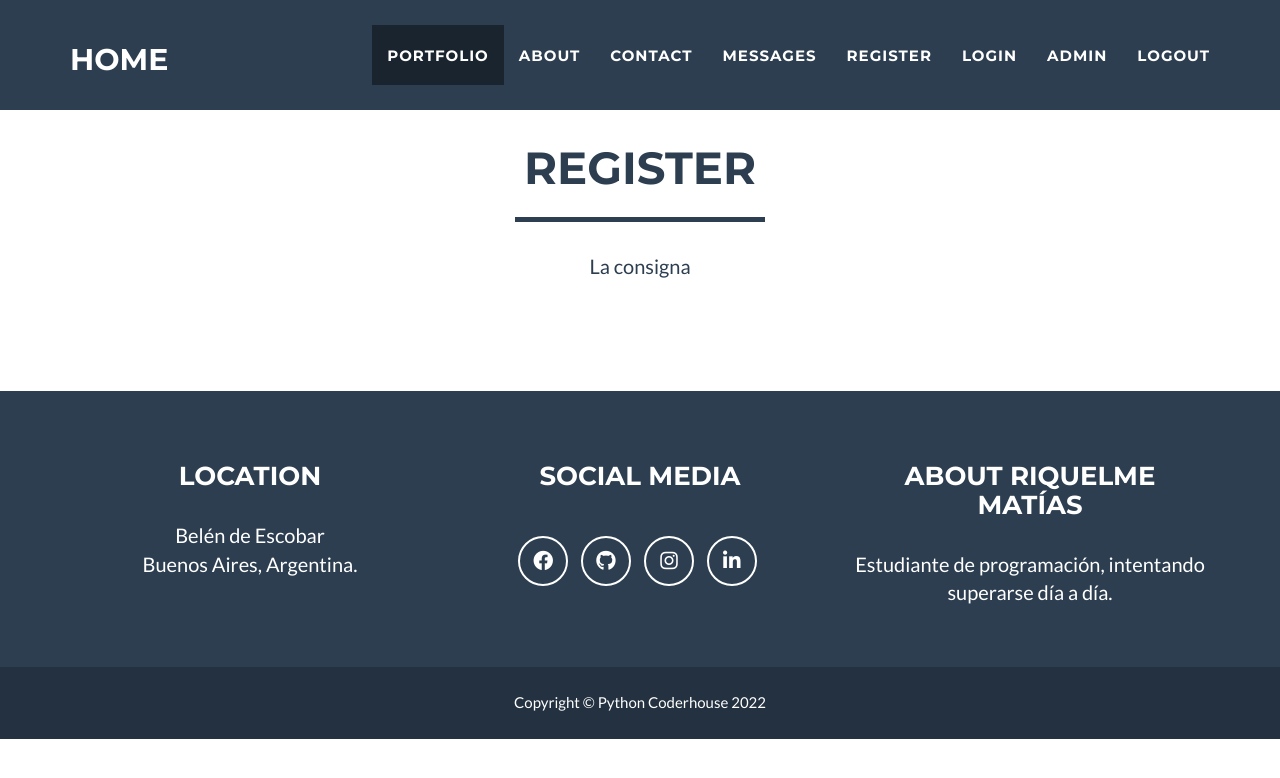
After one commit to riquelmematias7/Coderhouse_Python_Riquelme_Matias, a Django app: page /blogapp/register/ in a window 1280 px wide. The commit adds this page. Shown: the top 778 px of the page. Run offline with Django 4.2, Linux system fonts and the light colour scheme; some libraries are stand-ins or nearby versions.

Commit message:
actualizacion

```diff
--- a/blog/urls.py
+++ b/blog/urls.py
@@ -14,14 +14,10 @@ Including another URLconf
     2. Add a URL to urlpatterns:  path('blog/', include('blog.urls'))
 """
 from django.contrib import admin
-from django.urls import path
-from blogapp import views
-from django.contrib.staticfiles.urls import staticfiles_urlpatterns
+from django.urls import path, include
+from blogapp.views import *
 
 urlpatterns = [
     path('admin/', admin.site.urls),
-    path('', views.index),
-    path('login/', views.login),
-    path('logout/', views.logout),
-    path('register/', views.register),
-]
+    path('blogapp/', include('blogapp.urls')),
+   ]
--- /dev/null
+++ b/blogapp/templates/blogapp/register.html
@@ -0,0 +1,176 @@
+<!DOCTYPE html>
+<html lang="en">
+<head>
+    {% load static %}
+    <meta charset="utf-8">
+    <meta http-equiv="X-UA-Compatible" content="IE=edge">
+    <meta name="viewport" content="width=device-width, initial-scale=1">
+    <meta name="description" content="">
+    <meta name="author" content="">
+
+    <title>Python 2022 - Riquelme Matías</title>
+
+    <!-- Bootstrap Core CSS - Uses Bootswatch Flatly Theme: http://bootswatch.com/flatly/ -->
+    <link href="{% static 'blogapp/css/bootstrap.css' %}" rel="stylesheet">
+
+    <!-- Custom CSS -->
+    <link href="{% static 'blogapp/css/freelancer.css' %}" rel="stylesheet">
+
+    <!-- Custom Fonts -->
+    <link href="{% static 'blogapp/font-awesome/css/font-awesome.min.css' %}" rel="stylesheet" type="text/css">
+    <link href="http://fonts.googleapis.com/css?family=Montserrat:400,700" rel="stylesheet" type="text/css">
+    <link href="http://fonts.googleapis.com/css?family=Lato:400,700,400italic,700italic" rel="stylesheet" type="text/css">
+    <link rel="stylesheet" href="https://cdnjs.cloudflare.com/ajax/libs/font-awesome/6.2.1/css/all.min.css">
+
+    <!-- WARNING: Respond.js doesn't work if you view the page via file:// -->
+    <!--[if lt IE 9]>
+        <script src="https://oss.maxcdn.com/libs/html5shiv/3.7.0/html5shiv.js"></script>
+        <script src="https://oss.maxcdn.com/libs/respond.js/1.4.2/respond.min.js"></script>
+    <![endif]-->
+    <!-- HTML5 Shim and Respond.js IE8 support of HTML5 elements and media queries -->
+    <!-- HTML5 Shim and Respond.js IE8 support of HTML5 elements and media queries -->
+
+</head>
+
+<body id="page-top" class="index">
+
+    <!-- Navigation -->
+    <nav class="navbar navbar-default navbar-fixed-top">
+        <div class="container">
+            <!-- Brand and toggle get grouped for better mobile display -->
+            <div class="navbar-header page-scroll">
+                <button type="button" class="navbar-toggle" data-toggle="collapse" data-target="#bs-example-navbar-collapse-1">
+                    <span class="sr-only">Toggle navigation</span>
+                    <span class="icon-bar"></span>
+                    <span class="icon-bar"></span>
+                    <span class="icon-bar"></span>
+                </button>
+                <a class="navbar-brand" href="{% url 'home'%}">Home</a>
+            </div>
+
+            <!-- Collect the nav links, forms, and other content for toggling -->
+            <div class="collapse navbar-collapse" id="bs-example-navbar-collapse-1">
+                <ul class="nav navbar-nav navbar-right">
+                    <li class="hidden">
+                        <a href="#page-top"></a>
+                    </li>
+                    <li class="page-scroll">
+                        <a href="#portfolio">Portfolio</a>
+                    </li>
+                    <li class="page-scroll">
+                        <a href="#about">About</a>
+                    </li>
+                    <li class="page-scroll">
+                        <a href="#contact">Contact</a>
+                    </li>
+                    <li class="page-top">
+                        <a href="{% url 'messages'%}">Messages</a>
+                    </li>
+                    <li class="page-top">
+                        <a href="{% url 'register'%}">Register</a>
+                    </li>
+                    <li class="page-top">
+                        <a href="{% url 'login'%}">Login</a>
+                    </li>
+                    <li class="page-top">
+                        <a href="/admin/">Admin</a>
+                    </li>
+                    <li class="page-top">
+                        <a href="{% url 'logout'%}">Logout</a>
+                    </li>
+                </ul>
+            </div>
+            <!-- /.navbar-collapse -->
+        </div>
+        <!-- /.container-fluid -->
+    </nav>
+
+    <!-- Header -->
+    <header>
+        <br></br>
+    </header>
+
+    <!-- Portfolio Grid Section -->
+    <section id="portfolio">
+        <div class="container">
+            <div class="row">
+                <div class="col-lg-12 text-center">
+                    <h2>Register</h2>
+                    <hr class="star-primary">
+                    <p>La consigna</p>
+                </div>
+            </div>
+        </div>
+    </section>
+
+    <!-- Footer -->
+    <footer class="text-center">
+        <div class="footer-above">
+            <div class="container">
+                <div class="row">
+                    <div class="footer-col col-md-4">
+                        <h3>Location</h3>
+                        <p>Belén de Escobar<br>Buenos Aires, Argentina.</p>
+                    </div>
+                    <div class="footer-col col-md-4">
+                        <h3>Social Media</h3>
+                        <ul class="list-inline">
+                            <li>
+                                <a href="https://www.facebook.com/riquelmemat" class="btn-social btn-outline"><i class="fa-brands fa-facebook"></i></a>
+                            </li>
+                            <li>
+                                <a href="https://github.com/riquelmematias7" class="btn-social btn-outline"><i class="fa-brands fa-github"></i></a>
+                            </li>
+                            <li>
+                                <a href="https://www.instagram.com/riquelmematias7/" class="btn-social btn-outline"><i class="fa-brands fa-instagram"></i></a>
+                            </li>
+                            <li>
+                                <a href="https://www.linkedin.com/in/riquelmematias/" class="btn-social btn-outline"><i class="fa-brands fa-linkedin-in"></i></i></a>
+                            </li>
+                        </ul>
+                    </div>
+                    <div class="footer-col col-md-4">
+                        <h3>About Riquelme Matías</h3>
+                        <p>Estudiante de programación, intentando superarse día a día.</p>
+                    </div>
+                </div>
+            </div>
+        </div>
+        <div class="footer-below">
+            <div class="container">
+                <div class="row">
+                    <div class="col-lg-12">
+                        Copyright &copy; Python Coderhouse 2022
+                    </div>
+                </div>
+            </div>
+        </div>
+    </footer>
+
+    <!-- Scroll to Top Button (Only visible on small and extra-small screen sizes) -->
+    <div class="scroll-top page-scroll visible-xs visible-sm">
+        <a class="btn btn-primary" href="#page-top">
+            <i class="fa fa-chevron-up"></i>
+        </a>
+    </div>
+
+    <!-- jQuery -->
+    <script src="{% static 'blogapp/js/jquery.js' %}"></script>
+
+    <!-- Bootstrap Core JavaScript -->
+    <script src="{% static 'blogapp/js/bootstrap.min.js' %}"></script>
+
+    <!-- Plugin JavaScript -->
+    <script src="http://cdnjs.cloudflare.com/ajax/libs/jquery-easing/1.3/jquery.easing.min.js"></script>
+    <script src="{% static 'blogapp/js/classie.js' %}"></script>
+    <script src="{% static 'blogapp/js/cbpAnimatedHeader.js' %}"></script>
+
+    <!-- Contact Form JavaScript -->
+    <script src="{% static 'blogapp/js/jqBootstrapValidation.js' %}"></script>
+    <script src="{% static 'blogapp/js/contact_me.js' %}"></script>
+
+    <!-- Custom Theme JavaScript -->
+    <script src="{% static 'blogapp/js/freelancer.js' %}"></script>
+</body>
+
+</html>
--- /dev/null
+++ b/blogapp/urls.py
@@ -0,0 +1,10 @@
+from django.urls import path
+from blogapp.views import *
+
+urlpatterns = [
+    path('', inicio, name='home'),
+    path('login/', login, name='login'),
+    path('logout/', logout, name='logout'),
+    path('register/', register, name='register'),
+    path('messages/', messages, name='messages'),
+]
--- a/blogapp/views.py
+++ b/blogapp/views.py
@@ -3,8 +3,8 @@ from django.http import HttpResponse
 from django.template import Template
 
 # Create your views here.
-def index(request):
-    return render(request, 'blogapp/index.html')
+def inicio(request):
+    return render(request, 'blogapp/inicio.html')
 
 def login(request):
     return render(request, 'blogapp/login.html')
@@ -14,3 +14,6 @@ def logout(request):
 
 def register(request):
     return render(request, 'blogapp/register.html')
+
+def messages(request):
+    return render(request, 'blogapp/messages.html')
```
Also changed, not shown: blogapp/templates/blogapp/inicio.html (renamed from blogapp/templates/blogapp/index.html, +39 -36 lines), blogapp/templates/blogapp/login.html (added, +12 -0 lines), blogapp/templates/blogapp/logout.html (added, +12 -0 lines), blogapp/templates/blogapp/messages.html (added, +12 -0 lines), blogapp/static/blogapp/img/portfolio/adidas.png (renamed from blogapp/static/blogapp/img/portfolio/circus.png), blogapp/static/blogapp/img/portfolio/lacoste.png (renamed from blogapp/static/blogapp/img/portfolio/cabin.png), blogapp/static/blogapp/img/portfolio/natura.png (renamed from blogapp/static/blogapp/img/portfolio/submarine.png), blogapp/static/blogapp/img/portfolio/risewell.png (renamed from blogapp/static/blogapp/img/portfolio/cake.png), blogapp/static/blogapp/img/portfolio/rosary.png (renamed from blogapp/static/blogapp/img/portfolio/safe.png), blogapp/static/blogapp/img/portfolio/ysl.png (renamed from blogapp/static/blogapp/img/portfolio/game.png).
